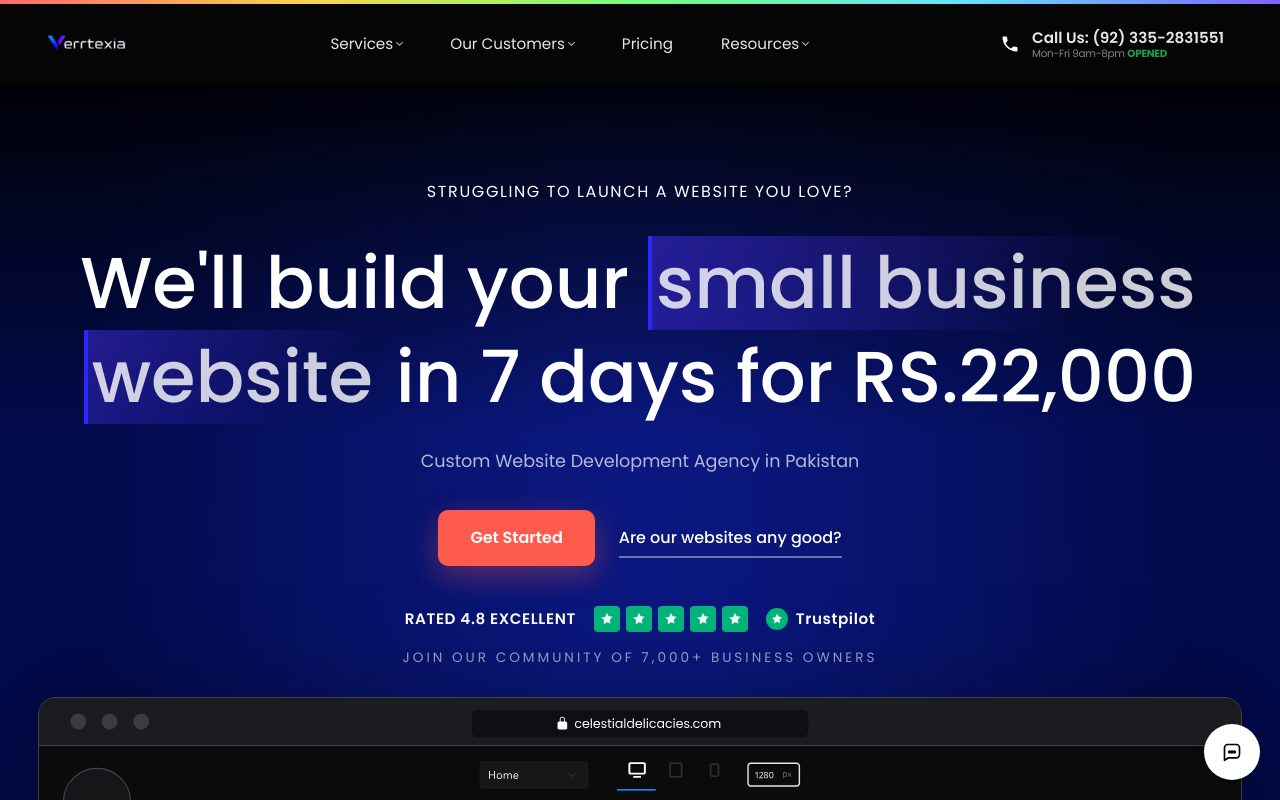
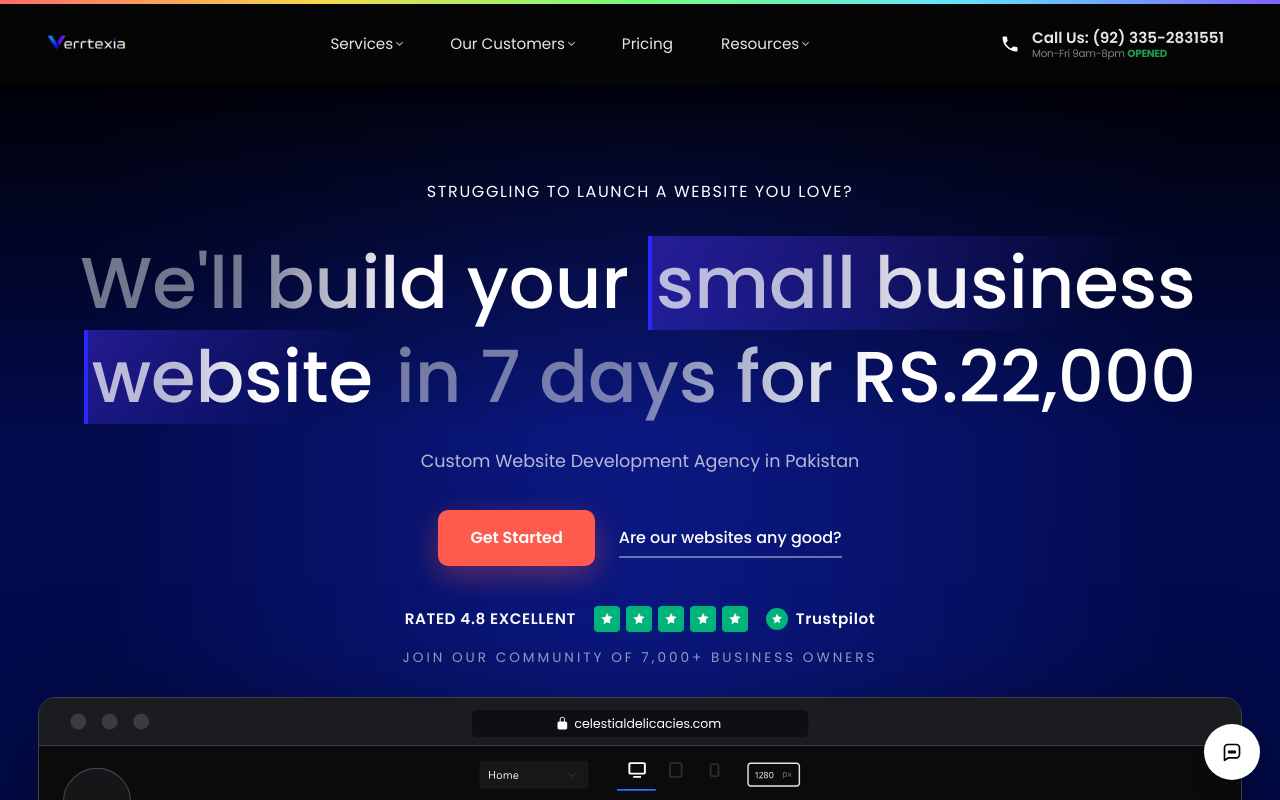
Before and after one commit to tahaawan0094/Vertexia-Responsive, a Next.js app: page / in a window 1280 px wide. Shown: the top 800 px of the page. Built offline with nearby package versions, Linux system fonts and the light colour scheme.

Commit message:
less goo

```diff
--- /dev/null
+++ b/components/ShinyText.tsx
@@ -0,0 +1,191 @@
+"use client";
+
+import React from "react";
+import { motion, type Variants } from "framer-motion";
+
+export interface ShinyTextProps {
+  /** Text content to display */
+  children: React.ReactNode;
+  /** Disable the shiny animation */
+  disabled?: boolean;
+  /** Animation speed in seconds */
+  speed?: number;
+  /** Custom className */
+  className?: string;
+  /** Text size variant */
+  size?: "xs" | "sm" | "base" | "lg" | "xl" | "2xl" | "3xl" | "4xl";
+  /** Font weight */
+  weight?: "normal" | "medium" | "semibold" | "bold" | "extrabold";
+  /** Base text color */
+  baseColor?: string;
+  /** Shine effect color */
+  shineColor?: string;
+  /** Shine effect intensity (0-1) */
+  intensity?: number;
+  /** Animation direction */
+  direction?: "left-to-right" | "right-to-left" | "top-to-bottom" | "bottom-to-top";
+  /** Shine effect width percentage */
+  shineWidth?: number;
+  /** Delay before animation starts in seconds */
+  delay?: number;
+  /** Animation repeat behavior */
+  repeat?: number | "infinite";
+  /** Pause animation on hover */
+  pauseOnHover?: boolean;
+  /** Gradient type */
+  gradientType?: "linear" | "radial";
+}
+
+const sizeClasses = {
+  xs: "text-xs",
+  sm: "text-sm",
+  base: "text-base",
+  lg: "text-lg",
+  xl: "text-xl",
+  "2xl": "text-2xl",
+  "3xl": "text-3xl",
+  "4xl": "text-4xl",
+};
+
+const weightClasses = {
+  normal: "font-normal",
+  medium: "font-medium",
+  semibold: "font-semibold",
+  bold: "font-bold",
+  extrabold: "font-extrabold",
+};
+
+const directionConfig = {
+  "left-to-right": {
+    backgroundPosition: ["200% 0%", "-200% 0%"],
+    backgroundSize: "200% 100%",
+  },
+  "right-to-left": {
+    backgroundPosition: ["-200% 0%", "200% 0%"],
+    backgroundSize: "200% 100%",
+  },
+  "top-to-bottom": {
+    backgroundPosition: ["0% 200%", "0% -200%"],
+    backgroundSize: "100% 200%",
+  },
+  "bottom-to-top": {
+    backgroundPosition: ["0% -200%", "0% 200%"],
+    backgroundSize: "100% 200%",
+  },
+};
+
+function cn(...classes: (string | undefined | null | boolean)[]) {
+  return classes.filter(Boolean).join(" ");
+}
+
+export function ShinyText({
+  children,
+  disabled = false,
+  speed = 3,
+  className = "",
+  size,
+  weight,
+  baseColor,
+  shineColor,
+  intensity = 1,
+  direction = "left-to-right",
+  shineWidth = 30, // Default to a reasonable shine width
+  delay = 0,
+  repeat = "infinite",
+  pauseOnHover = false,
+  gradientType = "linear",
+}: ShinyTextProps) {
+  const config = directionConfig[direction];
+
+  const gradientDirection = direction === "left-to-right" || direction === "right-to-left"
+    ? "90deg"
+    : direction === "top-to-bottom"
+    ? "180deg"
+    : "0deg";
+
+  // Default colors: baseColor should be translucent white for hero text, shineColor should be bright white
+  const defaultBaseColor = "rgba(255, 255, 255, 0.45)";
+  const defaultShineColor = "rgba(255, 255, 255, 1)";
+
+  const finalBaseColor = baseColor || defaultBaseColor;
+  const finalShineColor = shineColor || defaultShineColor;
+
+  const createGradient = () => {
+    const transparentStartPos = Math.max(0, (50 - shineWidth / 2));
+    const transparentEndPos = Math.min(100, (50 + shineWidth / 2));
+
+    const shineStart = `${finalShineColor} ${transparentStartPos}%`;
+    const shineEnd = `${finalShineColor} ${transparentEndPos}%`;
+
+    return gradientType === "linear"
+      ? `linear-gradient(${gradientDirection}, ${finalBaseColor}, ${finalBaseColor} ${transparentStartPos - 15}%, ${shineStart}, ${shineEnd}, ${finalBaseColor} ${transparentEndPos + 15}%, ${finalBaseColor})`
+      : `radial-gradient(ellipse at center, ${finalShineColor} ${intensity * 100}%, transparent)`;
+  };
+
+  const animationVariants: Variants = {
+    initial: {
+      backgroundPosition: config.backgroundPosition[0],
+    },
+    animate: disabled
+      ? {
+          backgroundPosition: config.backgroundPosition[0],
+          transition: {
+            duration: 0,
+            delay: 0,
+            repeat: 0,
+            ease: "linear",
+          },
+        }
+      : {
+          backgroundPosition: config.backgroundPosition[1],
+          transition: {
+            duration: speed,
+            delay,
+            repeat: typeof repeat === "number" ? repeat : Infinity,
+            ease: "linear",
+          },
+        },
+    hover: pauseOnHover ? {} : {},
+  };
+
+  if (disabled) {
+    return (
+      <span
+        className={cn(
+          "inline-block",
+          size && sizeClasses[size],
+          weight && weightClasses[weight],
+          className
+        )}
+      >
+        {children}
+      </span>
+    );
+  }
+
+  return (
+    <motion.span
+      className={cn(
+        "bg-clip-text text-transparent inline-block",
+        size && sizeClasses[size],
+        weight && weightClasses[weight],
+        className
+      )}
+      style={{
+        backgroundImage: createGradient(),
+        backgroundSize: config.backgroundSize,
+        WebkitBackgroundClip: "text",
+        backgroundClip: "text",
+        opacity: intensity,
+      }}
+      variants={animationVariants}
+      initial="initial"
+      animate="animate"
+      whileHover="hover"
+    >
+      {children}
+    </motion.span>
+  );
+}
+
+export default ShinyText;
--- a/components/sections/HeroSection.tsx
+++ b/components/sections/HeroSection.tsx
@@ -1,6 +1,8 @@
 "use client";
 
 import { StaggerContainer, StaggerItem } from "@/components/animations/StaggerContainer";
+import ShinyText from "@/components/ShinyText";
+
 
 const stars = Array.from({ length: 5 });
 
@@ -23,14 +25,14 @@
         <StaggerItem>
           <h1 className="mb-6 text-balance text-[72px] font-medium leading-[94px] text-white max-[960px]:text-[52px] max-[960px]:leading-[64px] max-[640px]:text-[clamp(2.5rem,8vw,3.2rem)] max-[640px]:leading-tight max-[420px]:text-[2rem] max-[420px]:leading-[2.4rem] max-[360px]:text-[1.8rem] max-[360px]:leading-[2.2rem]">
 
-            We&apos;ll build your{" "}
-            <span className="box-decoration-clone inline-block border-l-4 border-[#2a27ff] bg-[linear-gradient(-50deg,rgba(58,41,209,0)_22%,rgba(58,41,209,0.6))] px-1 text-white/80 max-[420px]:border-l-0 max-[420px]:px-0 max-[420px]:bg-transparent max-[420px]:text-white">
-              small business
+            <ShinyText speed={3.5} className="inline">We&apos;ll build your</ShinyText>{" "}
+            <span className="box-decoration-clone inline-block border-l-4 border-[#2a27ff] bg-[linear-gradient(-50deg,rgba(58,41,209,0)_22%,rgba(58,41,209,0.6))] px-1 max-[420px]:border-l-0 max-[420px]:px-0 max-[420px]:bg-transparent">
+              <ShinyText speed={3.5} className="inline" baseColor="rgba(255,255,255,0.7)">small business</ShinyText>
             </span>{" "}
-            <span className="box-decoration-clone inline-block border-l-4 border-[#2a27ff] bg-[linear-gradient(-50deg,rgba(58,41,209,0)_22%,rgba(58,41,209,0.6))] px-1 text-white/80 max-[420px]:border-l-0 max-[420px]:px-0 max-[420px]:bg-transparent max-[420px]:text-white">
-              website
+            <span className="box-decoration-clone inline-block border-l-4 border-[#2a27ff] bg-[linear-gradient(-50deg,rgba(58,41,209,0)_22%,rgba(58,41,209,0.6))] px-1 max-[420px]:border-l-0 max-[420px]:px-0 max-[420px]:bg-transparent">
+              <ShinyText speed={3.5} className="inline" baseColor="rgba(255,255,255,0.7)">website</ShinyText>
             </span>{" "}
-            in 7 days for RS.22,000
+            <ShinyText speed={3.5} className="inline">in 7 days for RS.22,000</ShinyText>
           </h1>
         </StaggerItem>
         <StaggerItem>
```
